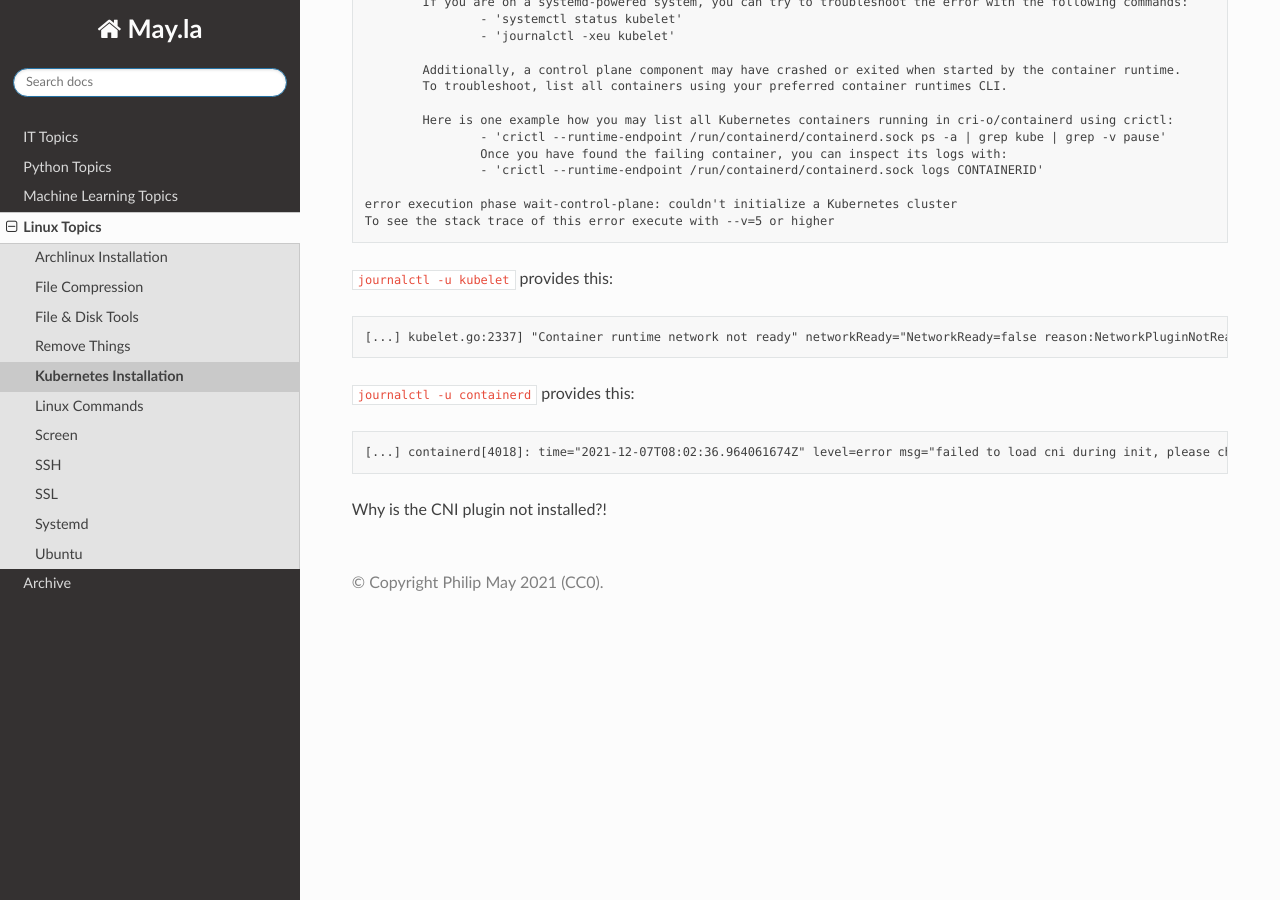
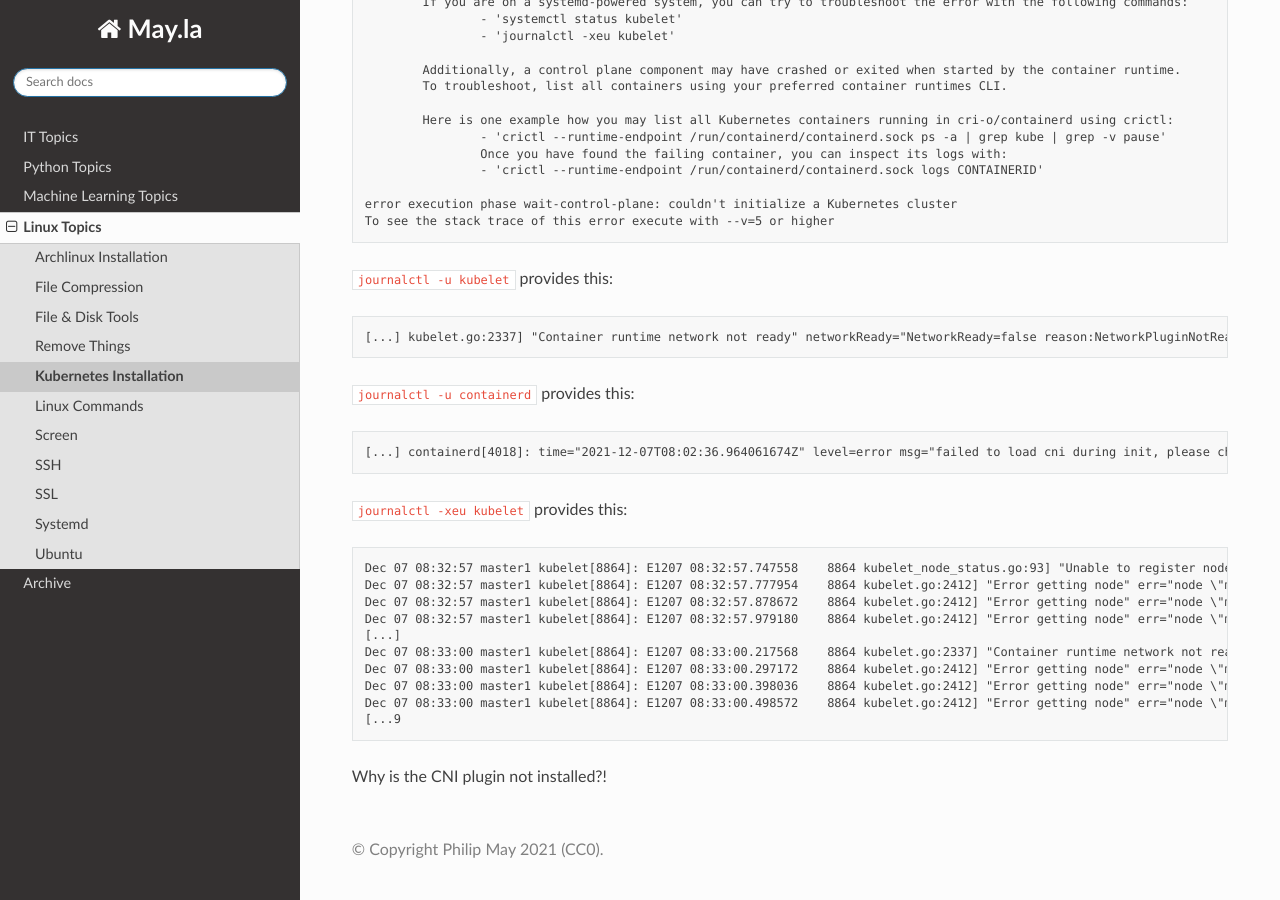
Before and after one commit to PhilipMay/May.la, a Sphinx documentation site: the page built from source/linux/kubernetes-install.md, in a window 1280 px wide and 900 px high, scrolled down 2530 px. Built offline with Sphinx 7.4.7 and the Read the Docs theme 2.0.0, drawn with Linux system fonts in a browser that asks for light colours.

Commit message:
Update kubernetes-install.md

````diff
--- a/source/linux/kubernetes-install.md
+++ b/source/linux/kubernetes-install.md
@@ -138,4 +138,18 @@ To see the stack trace of this error execute with --v=5 or higher
 [...] containerd[4018]: time="2021-12-07T08:02:36.964061674Z" level=error msg="failed to load cni during init, please check CRI plugin status before setting up network for pods" error="cni config load failed: no network config found in /etc/cni/net.d: cni plugin not initialized: failed to load cni config"
 ```
 
+`journalctl -xeu kubelet` provides this:
+```text
+Dec 07 08:32:57 master1 kubelet[8864]: E1207 08:32:57.747558    8864 kubelet_node_status.go:93] "Unable to register node with API server" err="Post \"https://159.69.24.59:6443/api/v1/nodes\": dial tcp 159.69.24>
+Dec 07 08:32:57 master1 kubelet[8864]: E1207 08:32:57.777954    8864 kubelet.go:2412] "Error getting node" err="node \"master1\" not found"
+Dec 07 08:32:57 master1 kubelet[8864]: E1207 08:32:57.878672    8864 kubelet.go:2412] "Error getting node" err="node \"master1\" not found"
+Dec 07 08:32:57 master1 kubelet[8864]: E1207 08:32:57.979180    8864 kubelet.go:2412] "Error getting node" err="node \"master1\" not found"
+[...]
+Dec 07 08:33:00 master1 kubelet[8864]: E1207 08:33:00.217568    8864 kubelet.go:2337] "Container runtime network not ready" networkReady="NetworkReady=false reason:NetworkPluginNotReady message:Network plugin r>
+Dec 07 08:33:00 master1 kubelet[8864]: E1207 08:33:00.297172    8864 kubelet.go:2412] "Error getting node" err="node \"master1\" not found"
+Dec 07 08:33:00 master1 kubelet[8864]: E1207 08:33:00.398036    8864 kubelet.go:2412] "Error getting node" err="node \"master1\" not found"
+Dec 07 08:33:00 master1 kubelet[8864]: E1207 08:33:00.498572    8864 kubelet.go:2412] "Error getting node" err="node \"master1\" not found"
+[...9
+```
+
 Why is the CNI plugin not installed?!
````
